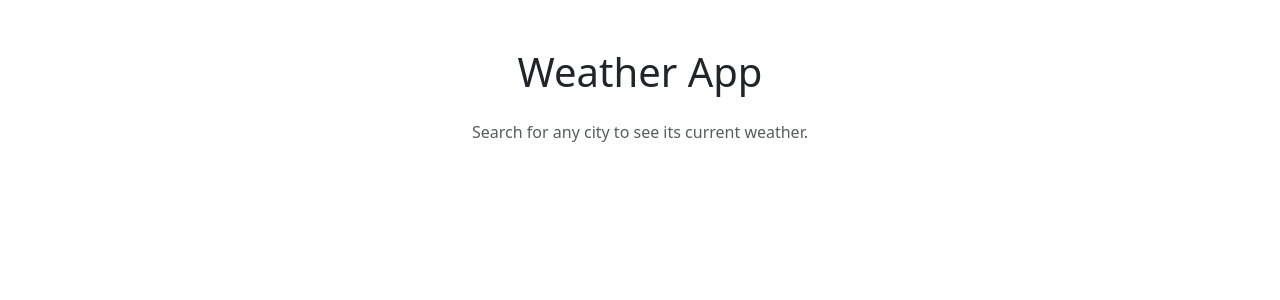
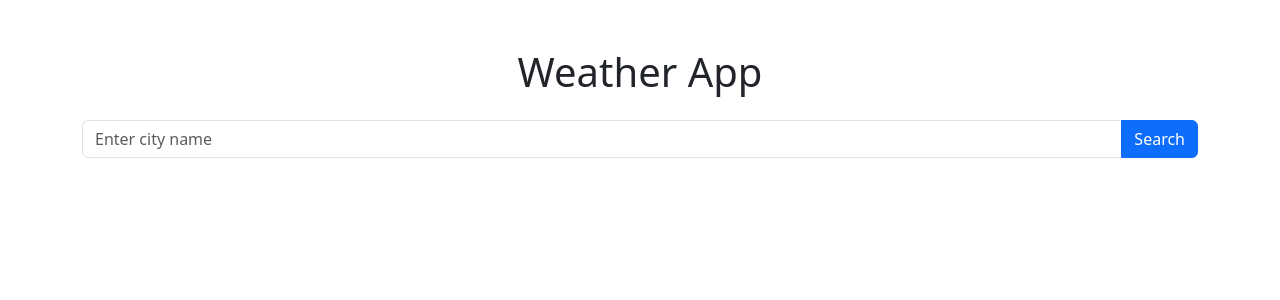
Before and after one commit to gkurkjian/Weather_App, a Next.js app: page / in a window 1280 px wide. Shown: the top 300 px of the page. Built offline with nearby package versions, Linux system fonts and the light colour scheme.

Commit message:
third commit: add SearchBar and WeatherCard components; integrate react-bootstrap for UI. Made mock weather data to test it in index.js

```diff
--- /dev/null
+++ b/components/SearchBar.js
@@ -0,0 +1,26 @@
+import { Form, Button, InputGroup } from 'react-bootstrap';
+
+export default function SearchBar({ onSearch}) {
+
+    const handleSubmit = (e) => {
+        e.preventDefault();
+        const city = e.target.elements.city.value.trim();
+        if (city) {
+            onSearch(city);
+            e.target.reset();
+        }
+    }
+    return (
+        <Form onSubmit={handleSubmit} className="mb-4">
+            <InputGroup>
+                <Form.Control
+                    type="text"
+                    name="city"
+                    placeholder="Enter city name"
+                    required
+                />
+                <Button type="submit" variant="primary">Search</Button>
+            </InputGroup>
+        </Form>
+    );
+}
--- /dev/null
+++ b/components/WeatherCard.js
@@ -0,0 +1,21 @@
+import { Card } from 'react-bootstrap';
+
+export default function WeatherCard({ data }) {
+  if (!data) return null;
+
+  console.log('WeatherCard data:', data);
+
+  return (
+    <Card className="mt-4 text-center">
+      <Card.Body>
+        <Card.Title>{data.name}</Card.Title>
+        <Card.Subtitle className="mb-2 text-muted">
+          {data.weather[0].description}
+        </Card.Subtitle>
+        <Card.Text>
+          {Math.round(data.main.temp - 273.15)}°C
+        </Card.Text>
+      </Card.Body>
+    </Card>
+  );
+}
--- a/package.json
+++ b/package.json
@@ -12,6 +12,7 @@
     "bootstrap": "^5.3.7",
     "next": "15.4.6",
     "react": "19.1.0",
+    "react-bootstrap": "^2.10.10",
     "react-dom": "19.1.0"
   },
   "devDependencies": {
--- a/pages/index.js
+++ b/pages/index.js
@@ -1,11 +1,40 @@
+// pages/index.js
 'use client';
+import { useState } from 'react';
 import { Container } from 'react-bootstrap';
+import SearchBar from '@/components/SearchBar';
+import WeatherCard from '@/components/WeatherCard';
 
 export default function Home() {
-    return (
-        <Container className="py-5">
-            <h1 className='mb-4 text-center'>Weather App</h1>
-            <p className='text-center text-muted'>Search for any city to see its current weather.</p>
-        </Container>
-    );
+
+  const [ weatherData, setWeatherData ] = useState(null);
+
+  const handleSearch = (city) => {
+    const mock = {
+      name: city,
+      weather: [
+        {
+          description: 'sunny',
+        },
+      ],
+      main: {
+        temp: 298.15, // around 25°C
+        humidity: 60,
+      },
+      wind: {
+        speed: 3.5,
+      },
+    };
+
+    setWeatherData(mock);
+  };
+
+
+  return (
+    <Container className="py-5">
+      <h1 className="mb-4 text-center">Weather App</h1>
+      <SearchBar onSearch={handleSearch} />
+      <WeatherCard data={weatherData} />
+    </Container>
+  );
 }
```
Also changed, not shown: 1 other file (tests, documents, lock files or other folders).
